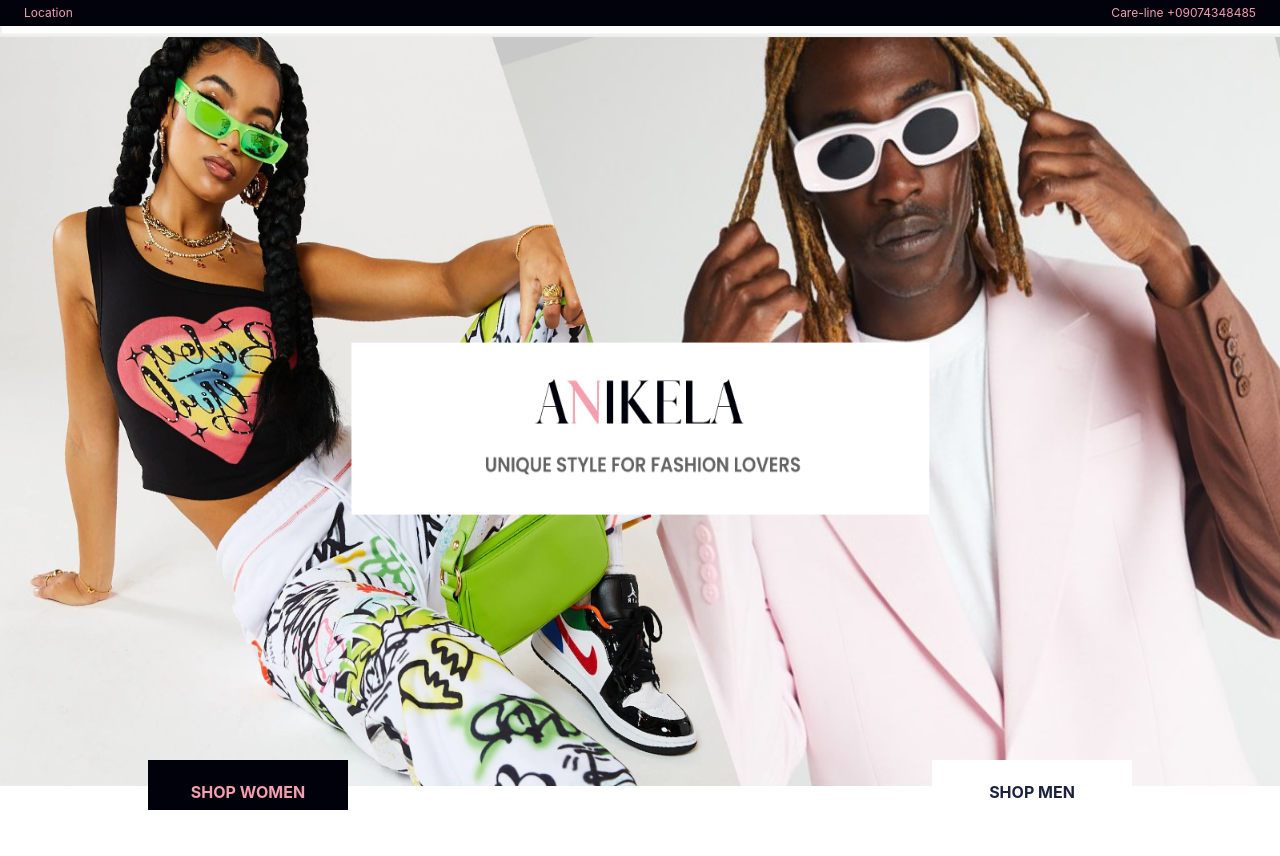
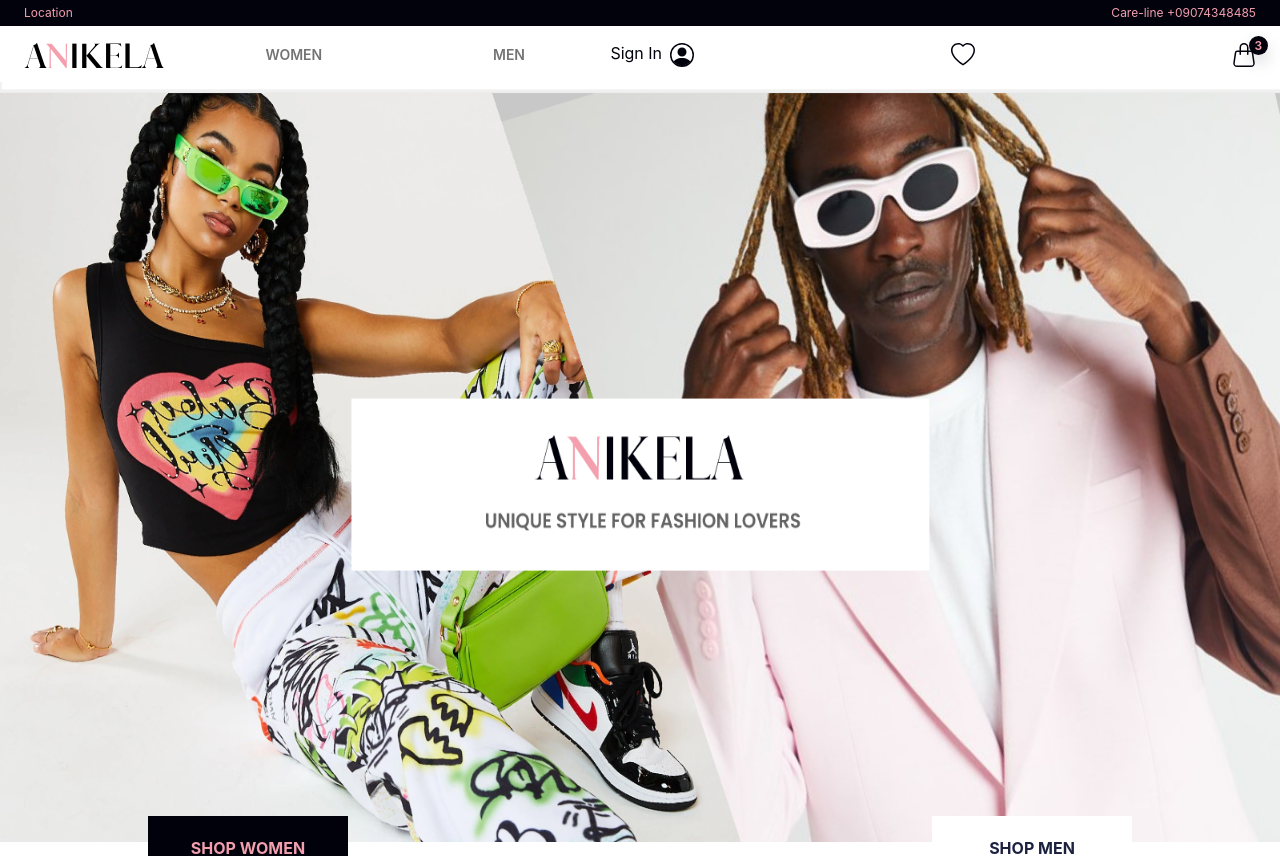
Before and after one commit to Coast-Information-Technology/anikela-ecommerce-customers-frontend, a React (Create React App) app: page / in a window 1280 px wide. Shown: the top 856 px of the page. Built offline with nearby package versions, Linux system fonts and the light colour scheme.

Commit message:
added prepared former nav component

```diff
--- a/src/components/header/NavBar.tsx
+++ b/src/components/header/NavBar.tsx
@@ -1,7 +1,60 @@
 import React from "react";
+import { Link } from "react-router-dom";
+import logo from "../../assets/resources/logo.svg";
+import Icon from "../common/icon/Icon";
 
 const NavBar: React.FC = () => {
-  return <div></div>;
+  return (
+    <nav className="main-nav">
+      <Link to="/" className="navbar-brand">
+        <img src={logo} alt="Anikela logo" className="logo" />
+      </Link>
+      <div className="main-nav__link-group">
+        <Link to="products/women" className="main-nav__link">
+          women
+        </Link>
+        <Link to="products/men" className="main-nav__link">
+          men
+        </Link>
+      </div>
+      <div className="main-nav__utilities">
+        <Link to="dashboard">
+          <div className="nav-util d-flex ">
+            <span className="nav-util__txt">Sign In</span>
+            <span className="nav-util__img">
+              <Icon
+                icon="user"
+                title="your account"
+                className="nav-util__img"
+                size={24}
+              />
+            </span>
+          </div>
+        </Link>
+        <Link to="wishlist" className="">
+          <div className="nav-util">
+            <Icon
+              icon="wishlist"
+              title="Your wishlist"
+              className="nav-util__img"
+              size={24}
+            />
+          </div>
+        </Link>
+        <Link to="shopping-cart">
+          <div className="nav-util">
+            <div className="notification">3</div>
+            <Icon
+              icon="shopping-bag"
+              title="your shopping cart"
+              className="nav-util__img"
+              size={24}
+            />
+          </div>
+        </Link>
+      </div>
+    </nav>
+  );
 };
 
 export default NavBar;
```
